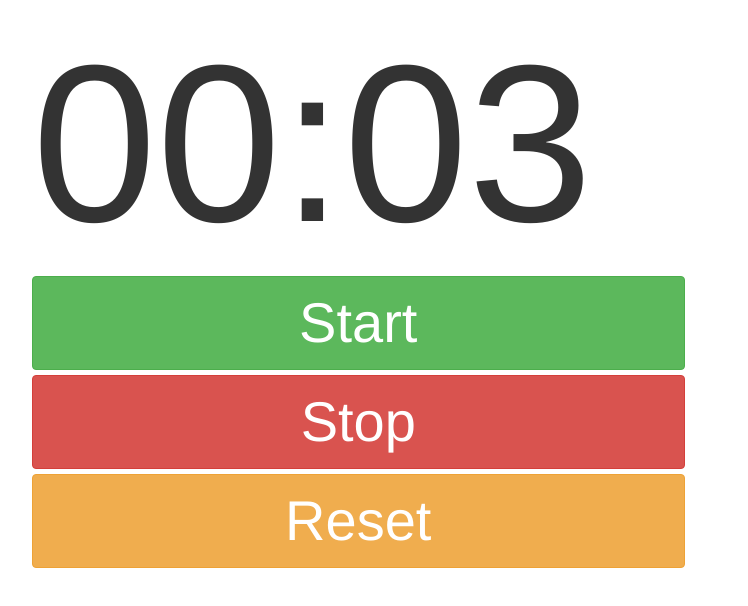
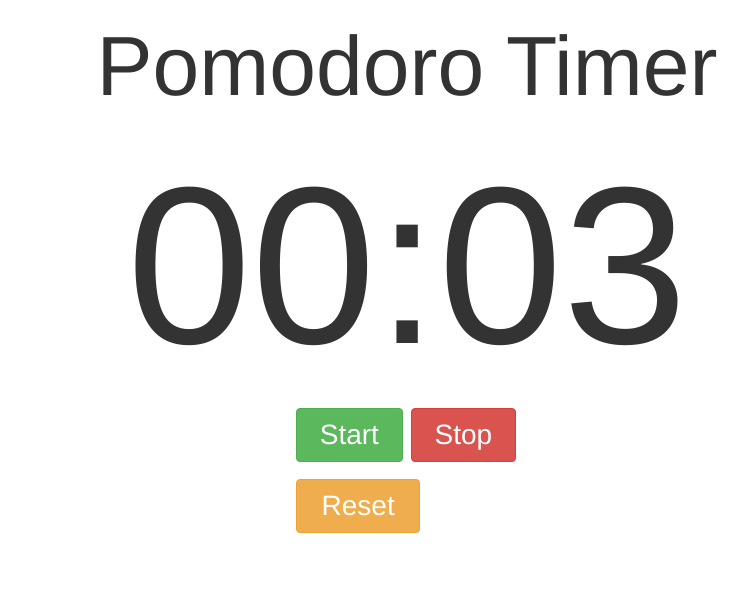
Before and after one commit to Aleczander93/alecs_pom_timer, a website: page public/html/index.html in a window 1280 px wide. Shown: the whole page, without its empty margins (233-981 px from the left). Drawn offline with nearby package versions, Linux system fonts and the light colour scheme; files that its build step writes are made by us from their sources; files whose address does not match are found by name.

Commit message:
did some styling efforts and tried to fix break button functionality

```diff
--- a/public/css/main.css
+++ b/public/css/main.css
@@ -1,25 +1,56 @@
+
+#title {
+  display:flex;
+  justify-content: center;
+  font-size: 600%;
+}
+
 h1#timer {
+  display:flex;
+  justify-content: center;
   font-size: 1600%;
 }
 
+#container {
+  display: flex;
+  justify-content: center;
+  width: 100%;
+}
+
+
 #start {
-  font-size: 400%;
+  width:125%;
+  font-size: 200%;
 }
 
 #break {
-  font-size: 400%;
+  width:100%;
+  font-size: 200%;
   display: none;
 }
 
 #reset {
-  font-size: 400%;
+  width:125%;
+  font-size: 200%;
 }
 
 #stop {
-  font-size: 400%;
+  width:125%;
+  font-size: 200%;
 }
 
 #long {
-  font-size: 400%;
+  width:100%;
+  font-size: 200%;
   display: none;
 }
+
+button {
+  margin-top: 3%;
+  display: inline-block;
+}
+
+.row {
+  padding: 0;
+  margin: 0;
+}
--- a/public/html/index.html
+++ b/public/html/index.html
@@ -2,33 +2,36 @@
 <html lang="en">
 <head>
   <meta charset="UTF-8">
-  <title>Pom Timer</title>
+  <title>Pomodoro Timer</title>
   <link rel="stylesheet" href="https://maxcdn.bootstrapcdn.com/bootstrap/3.3.7/css/bootstrap.min.css"
         integrity="sha384-BVYiiSIFeK1dGmJRAkycuHAHRg32OmUcww7on3RYdg4Va+PmSTsz/K68vbdEjh4u"
         crossorigin="anonymous">
   <link rel="stylesheet" href="css/main.css">
 <body>
+  <h1 id="title">Pomodoro Timer</h1>
   <!-- add background image, buttons in row, change text color, add title, -->
-  <div class="container">
     <div class="row">
-      <div class="col-md-7 col-md-offset-2">
         <h1 id="timer">
           <span id="minutes">00</span>:<span id="seconds">03</span>
-
         </h1>
       </div>
+
+    <div id="container">
+      <div class="row">
+            <div class="col-md-8 col-md-offset-3">
+              <div class="btn"><button class="btn btn-success btn-block" id="start">Start</button></div>
+              <div class="btn"><button class="btn btn-danger btn-block" id="stop">Stop</button></div>
+              <div class="btn"><button class="btn btn-warning btn-block" id="reset">Reset</button></div>
+            </div>
+      </div>
+
+      <div class="row">
+            <div class="col-md-8 col-md-offset-3">
+              <div class="btn"><button class="btn btn-primary btn-block" id="break"> Short Break</button></div>
+              <div class="btn"><button class="btn btn-info btn-block" id="long">Long Break</button></div>
+            </div>
+      </div>
     </div>
-    <div class="row">
-          <div class="col-md-7 col-md-offset-2">
-            <button class="btn btn-success btn-block" id="start">Start</button>
-            <button class="btn btn-primary btn-block" id="break"> Short Break</button>
-            <button class="btn btn-info btn-block" id="long">Long Break</button>
-            <button class="btn btn-danger btn-block" id="stop">Stop</button>
-            <button class="btn btn-warning btn-block" id="reset">Reset</button>
-
-          </div>
-    </div>
-  </div>
 
   <script src="https://code.jquery.com/jquery-2.2.4.js"
   integrity="sha256-iT6Q9iMJYuQiMWNd9lDyBUStIq/8PuOW33aOqmvFpqI="
--- a/public/js/app.js
+++ b/public/js/app.js
@@ -55,6 +55,8 @@ function startLong () {
   breakButton.hide();
   //start the timer
   startTimer();
+  count =0;
+  counter=0;
 }
 
 function keyboardStop(e) {
@@ -154,11 +156,11 @@ function keyboardStop(e) {
         breakButton.show();
         //to count after each break
 
-      if (!isOnLong && counter===2) {
+      if (!isOnLong && counter==2) {
         startButton.attr('disabled' , true);
         longButton.show();
         breakButton.hide();
-        count = 0;
+
         }
 
 
@@ -180,7 +182,6 @@ function keyboardStop(e) {
     seconds.text ("59");
       //then change seconds text to 59
   } else {
-
     var decreasedSecondsAsNumberByOne = secondsTextAsNumber - 1;
     var padSecondsTextAsNumber = pad(decreasedSecondsAsNumberByOne);
     seconds.text(padSecondsTextAsNumber);
@@ -190,11 +191,7 @@ function keyboardStop(e) {
     // console.log(secondsValue);
     // seconds.text(pad(secondsValue - 1));
     //transforms letter to text
-
-
   }
-
-
 
     function pad (num){
         if(num < 10){
```
